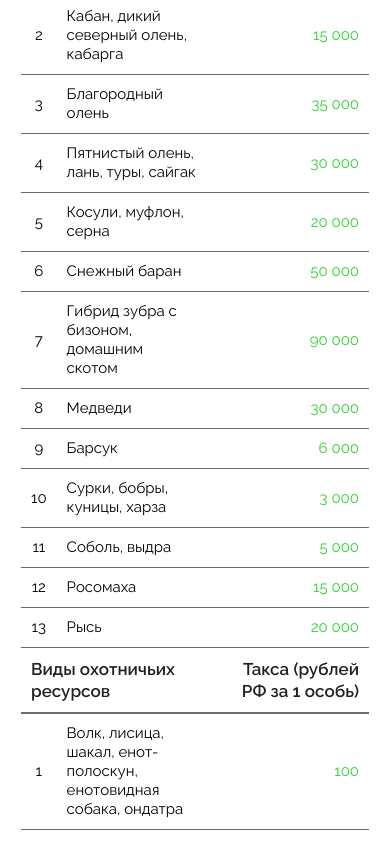
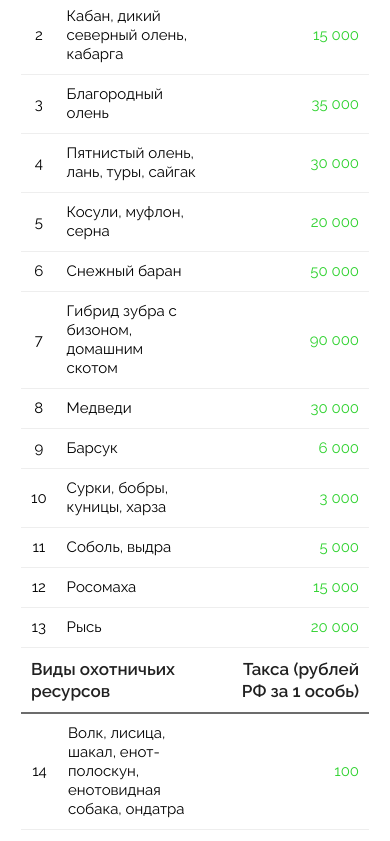
Before and after one commit to redskyby/for_igor, a React (Create React App) app: page /dtpWithAnimals in a window 390 px wide. Shown: the part 6260-7101 px from the top of the page. Built offline with nearby package versions, Linux system fonts and the light colour scheme.

Commit message:
finish responsive layout (360px) DtpWithAnimals.js

```diff
--- a/src/components/dtpWithAnimals/DataForTable.js
+++ b/src/components/dtpWithAnimals/DataForTable.js
@@ -1,31 +1,32 @@
 const data = [
-    {animal: 'Лось, сибирский горный козел, овцебык', price: '40 000'},
-    {animal: 'Кабан, дикий северный олень, кабарга', price: '15 000'},
-    {animal: 'Благородный олень', price: '35 000'},
-    {animal: 'Пятнистый олень, лань, туры, сайгак', price: '30 000'},
-    {animal: 'Косули, муфлон, серна', price: '20 000'},
-    {animal: 'Снежный баран', price: '50 000'},
-    {animal: 'Гибрид зубра с бизоном, домашним скотом', price: '90 000'},
-    {animal: 'Медведи', price: '30 000'},
-    {animal: 'Барсук', price: '6 000'},
-    {animal: 'Сурки, бобры, куницы, харза', price: '3 000'},
-    {animal: 'Соболь, выдра', price: '5 000'},
-    {animal: 'Росомаха', price: '15 000'},
-    {animal: 'Рысь', price: '20 000'},
+    { id: 1, animal: 'Лось, сибирский горный козел, овцебык', price: '40 000' },
+    { id: 2, animal: 'Кабан, дикий северный олень, кабарга', price: '15 000' },
+    { id: 3, animal: 'Благородный олень', price: '35 000' },
+    { id: 4, animal: 'Пятнистый олень, лань, туры, сайгак', price: '30 000' },
+    { id: 5, animal: 'Косули, муфлон, серна', price: '20 000' },
+    { id: 6, animal: 'Снежный баран', price: '50 000' },
+    { id: 7, animal: 'Гибрид зубра с бизоном, домашним скотом', price: '90 000' },
+    { id: 8, animal: 'Медведи', price: '30 000' },
+    { id: 9, animal: 'Барсук', price: '6 000' },
+    { id: 10, animal: 'Сурки, бобры, куницы, харза', price: '3 000' },
+    { id: 11, animal: 'Соболь, выдра', price: '5 000' },
+    { id: 12, animal: 'Росомаха', price: '15 000' },
+    { id: 13, animal: 'Рысь', price: '20 000' },
 ];
 const data1 = [
-    {animal: 'Волк, лисица, шакал, енот-полоскун, енотовидная собака, ондатра', price: '100'},
-    {animal: 'Песец, корсак, дикие кошки, норки, хори, колонок, зайцы, дикий кролик', price: '500'},
-    {animal: 'Горностай, солонгой, ласка', price: '200'},
-    {animal: 'Белки', price: '250'},
-    {animal: 'Кроты, водяная полевка, хомяки, бурундуки, летяга, суслики', price: '50'},
-    {animal: 'Глухари', price: '3 000'},
-    {animal: 'Тетерев, фазаны, улары, саджа', price: '1 000'},
-    {animal: 'Гуси, казарки', price: '500'},
-    {animal: 'Утки, рябчик, куропатки, кеклик, голуби, лысуха, вальдшнеп', price: '300'},
+    { id: 14, animal: 'Волк, лисица, шакал, енот-полоскун, енотовидная собака, ондатра', price: '100' },
+    { id: 15, animal: 'Песец, корсак, дикие кошки, норки, хори, колонок, зайцы, дикий кролик', price: '500' },
+    { id: 16, animal: 'Горностай, солонгой, ласка', price: '200' },
+    { id: 17, animal: 'Белки', price: '250' },
+    { id: 18, animal: 'Кроты, водяная полевка, хомяки, бурундуки, летяга, суслики', price: '50' },
+    { id: 19, animal: 'Глухари', price: '3 000' },
+    { id: 20, animal: 'Тетерев, фазаны, улары, саджа', price: '1 000' },
+    { id: 21, animal: 'Гуси, казарки', price: '500' },
+    { id: 22, animal: 'Утки, рябчик, куропатки, кеклик, голуби, лысуха, вальдшнеп', price: '300' },
     {
+        id: 23,
         animal: 'Перепела, пастушок, обыкновенный погоныш, коростель, камышница, чибис, тулес, хрустан, камнешарка, турухтан, травник, улиты, мородунка, веретенники, кроншнепы, бекасы, дупеля, гаршнеп, горлицы',
-        price: '100'
+        price: '100',
     },
 ];
 export  {data, data1};
--- a/src/components/dtpWithAnimals/DtpWithAnimals.js
+++ b/src/components/dtpWithAnimals/DtpWithAnimals.js
@@ -129,7 +129,7 @@ function DtpWithAnimals() {
                     <div className="forth_section_dtpWithAnimal_with_table">
                         <Table data={data}/>
                     </div>
-                    <div className="forth_section_dtpWithAnimal_with_table">
+                    <div className="forth_section_dtpWithAnimal_with_table for_mobile">
                         <Table data={data1}/>
                     </div>
                 </div>
--- a/src/components/dtpWithAnimals/DtpWithAnimals.scss
+++ b/src/components/dtpWithAnimals/DtpWithAnimals.scss
@@ -262,6 +262,7 @@
   display: flex;
   flex-direction: column;
   margin-top: 210px;
+
   &_main_title{
     max-width: 60%;
     margin-bottom: 20px;
@@ -279,4 +280,5 @@
   &_with_tables {
     padding: 20px;
   }
+
 }
--- a/src/components/dtpWithAnimals/MediaDtpWithAnimals.css
+++ b/src/components/dtpWithAnimals/MediaDtpWithAnimals.css
@@ -69,6 +69,12 @@
   .forth_section_dtpWithAnimal_main_title {
     max-width: 100%;
   }
+  .for_mobile thead {
+    display: none;
+  }
+  .for_mobile .table_align_text_left {
+    width: 67%;
+  }
 }
 
 /*# sourceMappingURL=MediaDtpWithAnimals.css.map */
--- a/src/components/dtpWithAnimals/TableAnimal/Table.css
+++ b/src/components/dtpWithAnimals/TableAnimal/Table.css
@@ -10,7 +10,7 @@
   padding: 10px;
 }
 .table td {
-  border-bottom: 1px solid #6C6C6C;
+  border-bottom: 1px solid #EEEEEE;
   padding: 10px;
 }
 .table_align_text_center {
--- a/src/components/dtpWithAnimals/TableAnimal/Table.js
+++ b/src/components/dtpWithAnimals/TableAnimal/Table.js
@@ -12,9 +12,9 @@ const Table = ({data}) => {
             </tr>
             </thead>
             <tbody>
-            {data.map((item, index) => (
-                <tr key={index}>
-                    <td className="table_align_text_center">{index + 1}</td>
+            {data.map((item) => (
+                <tr key={item.id}>
+                    <td className="table_align_text_center">{item.id}</td>
                     <td  className="table_align_text_left">{item.animal}</td>
                     <td className="table_align_text_right price">{item.price}</td>
                 </tr>
--- a/src/components/dtpWithAnimals/TableAnimal/Table.scss
+++ b/src/components/dtpWithAnimals/TableAnimal/Table.scss
@@ -11,7 +11,7 @@
     padding: 10px;
   }
   td{
-    border-bottom: 1px solid #6C6C6C;
+    border-bottom: 1px solid #EEEEEE;
     padding: 10px;
   }
 
@@ -53,17 +53,3 @@
 .table_header{
   border-bottom: 2px solid #6C6C6C;
 }
-
-//.table th,
-//.table td {
-//  border-bottom: 1px solid #6C6C6C;
-//  padding: 8px;
-//  text-align: left;
-//  background-color: #ffffff;
-//
-//}
-//
-//.table th {
-//  background-color: #ffffff;
-//  border-bottom: 1px solid #6C6C6C;
-//}
```
Also changed, not shown: src/components/dtpWithAnimals/MediaDtpWithAnimals.scss (+27 -16 lines).
